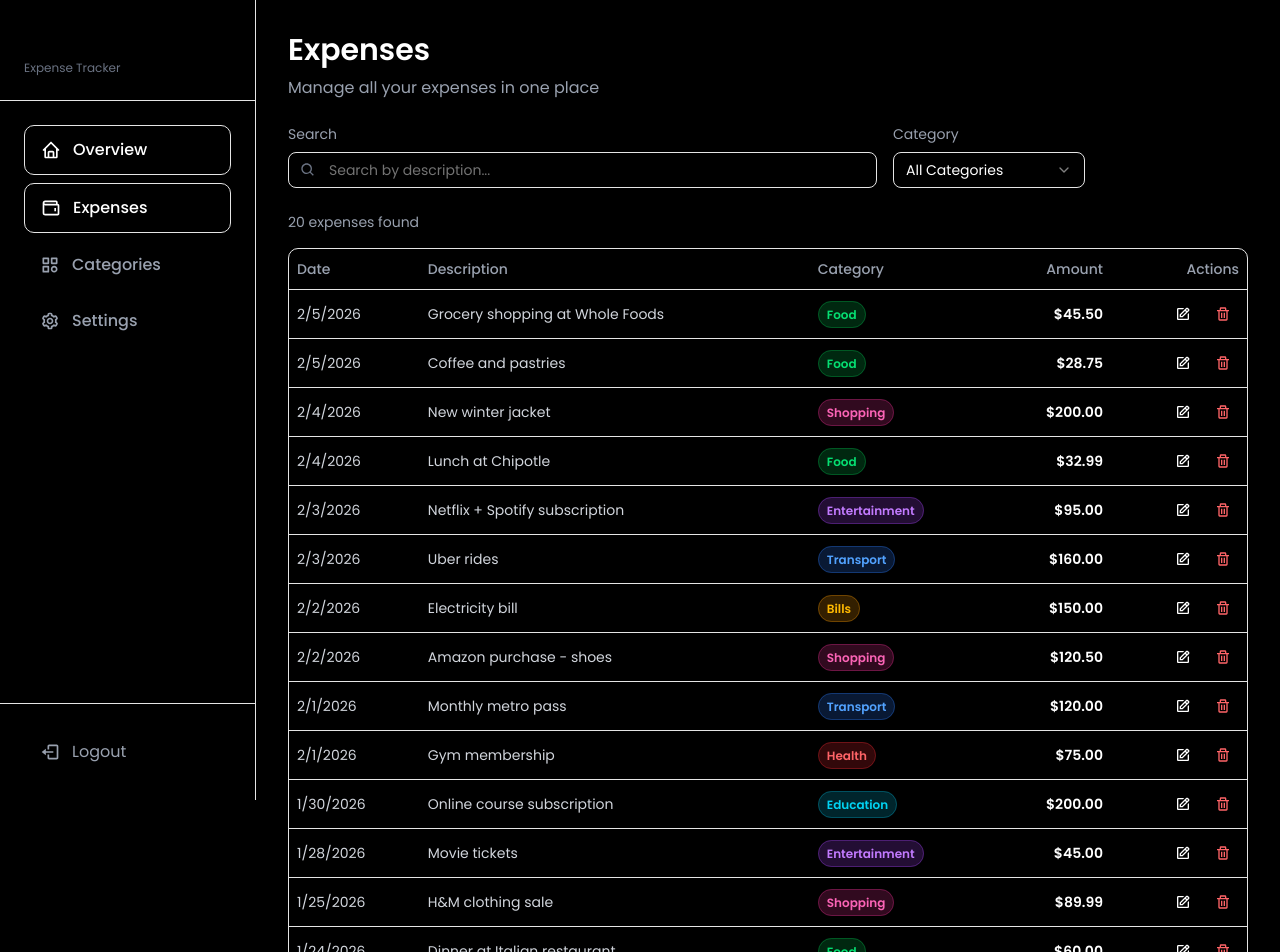
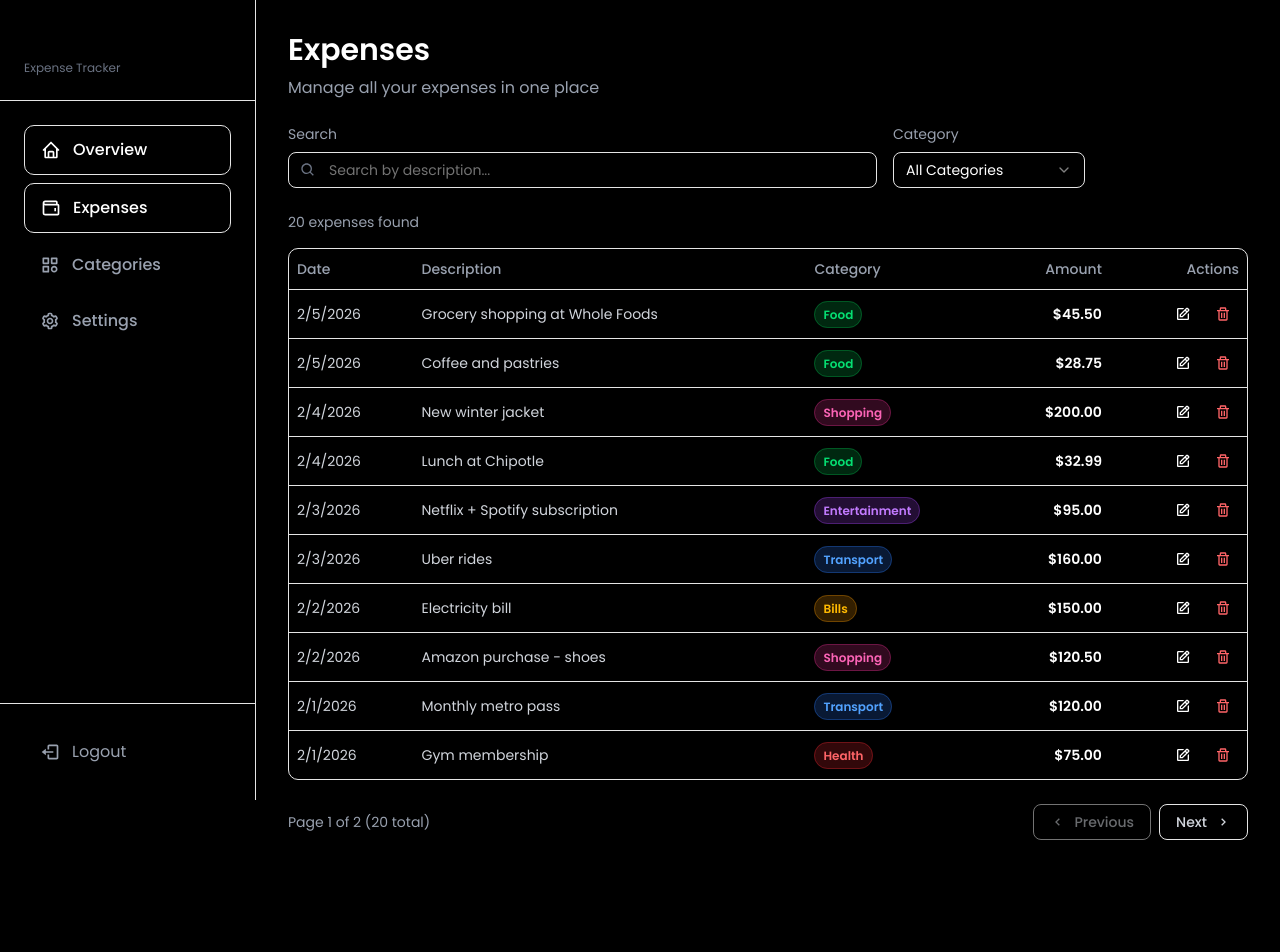
Before and after one commit to Thilina2468/spend-sense, a Next.js app: page /dashboard/expenses in a window 1280 px wide. Shown: the top 952 px of the page. After the commit the page ends 872 px from the top, so only its background shows below. Built offline with nearby package versions, Linux system fonts and the light colour scheme.

Commit message:
Add pagination to expense list component
- Display 10 expenses per page
- Add Previous/Next navigation buttons with chevron icons
- Show current page and total count
- Auto-reset page when items are deleted

```diff
--- a/src/app/dashboard/components/ExpenseList.tsx
+++ b/src/app/dashboard/components/ExpenseList.tsx
@@ -3,8 +3,9 @@
 import { Expense } from '@/types/dashboard';
 import { Table, TableBody, TableCell, TableHead, TableHeader, TableRow } from '@/components/ui/table';
 import { Button } from '@/components/ui/button';
-import { BiEdit, BiTrash } from 'react-icons/bi';
+import { BiEdit, BiTrash, BiChevronLeft, BiChevronRight } from 'react-icons/bi';
 import ExpenseCard from './ExpenseCard';
+import { useState, useEffect } from 'react';
 
 type Props = {
   expenses: Expense[];
@@ -13,6 +14,18 @@ type Props = {
 };
 
 export default function ExpenseList({ expenses, onEdit, onDelete }: Props) {
+  const [currentPage, setCurrentPage] = useState(0);
+  const itemsPerPage = 10;
+  const totalPages = Math.ceil(expenses.length / itemsPerPage);
+
+  useEffect(() => {
+    if (currentPage >= totalPages && totalPages > 0) {
+      setCurrentPage(totalPages - 1);
+    } else if (totalPages === 0) {
+      setCurrentPage(0);
+    }
+  }, [expenses.length, totalPages]);
+
   const categoryColors: { [key: string]: string } = {
     Food: 'bg-green-500/20 text-green-400 border-green-500/30',
     Transport: 'bg-blue-500/20 text-blue-400 border-blue-500/30',
@@ -24,6 +37,8 @@ export default function ExpenseList({ expenses, onEdit, onDelete }: Props) {
     Others: 'bg-slate-500/20 text-slate-400 border-slate-500/30',
   };
 
+  const paginatedExpenses = expenses.slice(currentPage * itemsPerPage, (currentPage + 1) * itemsPerPage);
+
   if (expenses.length === 0) {
     return (
       <div className="text-center py-12">
@@ -34,9 +49,9 @@ export default function ExpenseList({ expenses, onEdit, onDelete }: Props) {
 
   return (
     <>
-      <div className="hidden md:block bg-dark-card border border-dark-border rounded-lg overflow-hidden">
+      <div className="hidden md:block bg-dark-card/40 backdrop-blur-md border border-dark-border/30 rounded-lg overflow-hidden">
         <Table>
-          <TableHeader className="bg-dark-bg border-b border-dark-border">
+          <TableHeader className="bg-dark-bg/20 border-b border-dark-border/30">
             <TableRow className="border-dark-border hover:bg-transparent">
               <TableHead className="text-gray-400">Date</TableHead>
               <TableHead className="text-gray-400">Description</TableHead>
@@ -46,8 +61,8 @@ export default function ExpenseList({ expenses, onEdit, onDelete }: Props) {
             </TableRow>
           </TableHeader>
           <TableBody>
-            {expenses.map((expense, idx) => (
-              <TableRow key={expense.id} className={`border-dark-border hover:bg-dark-bg/50 ${idx % 2 === 0 ? 'bg-dark-card' : 'bg-dark-card/50'}`}>
+            {paginatedExpenses.map((expense, idx) => (
+              <TableRow key={expense.id} className={`border-dark-border/30 hover:bg-white/5 ${idx % 2 === 0 ? 'bg-dark-card/20' : 'bg-dark-card/10'}`}>
                 <TableCell className="text-gray-300">{new Date(expense.date).toLocaleDateString()}</TableCell>
                 <TableCell className="text-gray-300">{expense.description}</TableCell>
                 <TableCell>
@@ -61,7 +76,7 @@ export default function ExpenseList({ expenses, onEdit, onDelete }: Props) {
                     variant="ghost"
                     size="sm"
                     onClick={() => onEdit(expense)}
-                    className="text-neon-blue hover:bg-neon-blue/10 h-8 w-8 p-0"
+                    className="text-neon-blue hover:bg-neon-blue/30 h-8 w-8 p-0"
                   >
                     <BiEdit size={16} />
                   </Button>
@@ -69,7 +84,7 @@ export default function ExpenseList({ expenses, onEdit, onDelete }: Props) {
                     variant="ghost"
                     size="sm"
                     onClick={() => onDelete(expense.id)}
-                    className="text-red-400 hover:bg-red-500/10 h-8 w-8 p-0"
+                    className="text-red-400 hover:bg-red-500/30 h-8 w-8 p-0"
                   >
                     <BiTrash size={16} />
                   </Button>
@@ -81,9 +96,33 @@ export default function ExpenseList({ expenses, onEdit, onDelete }: Props) {
       </div>
 
       <div className="md:hidden space-y-3">
-        {expenses.map((expense) => (
+        {paginatedExpenses.map((expense) => (
           <ExpenseCard key={expense.id} expense={expense} onEdit={() => onEdit(expense)} onDelete={() => onDelete(expense.id)} />
         ))}
+      </div>
+
+      <div className="flex items-center justify-between mt-6">
+        <div className="text-sm text-gray-400">
+          Page {currentPage + 1} of {totalPages} ({expenses.length} total)
+        </div>
+        <div className="flex gap-2">
+          <Button
+            onClick={() => setCurrentPage(Math.max(0, currentPage - 1))}
+            disabled={currentPage === 0}
+            className="bg-dark-card/40 border border-dark-border/30 hover:bg-dark-card/60 text-gray-300 disabled:opacity-50 disabled:cursor-not-allowed flex items-center gap-2"
+          >
+            <BiChevronLeft size={20} />
+            Previous
+          </Button>
+          <Button
+            onClick={() => setCurrentPage(Math.min(totalPages - 1, currentPage + 1))}
+            disabled={currentPage === totalPages - 1}
+            className="bg-dark-card/40 border border-dark-border/30 hover:bg-dark-card/60 text-gray-300 disabled:opacity-50 disabled:cursor-not-allowed flex items-center gap-2"
+          >
+            Next
+            <BiChevronRight size={20} />
+          </Button>
+        </div>
       </div>
     </>
   );
```
